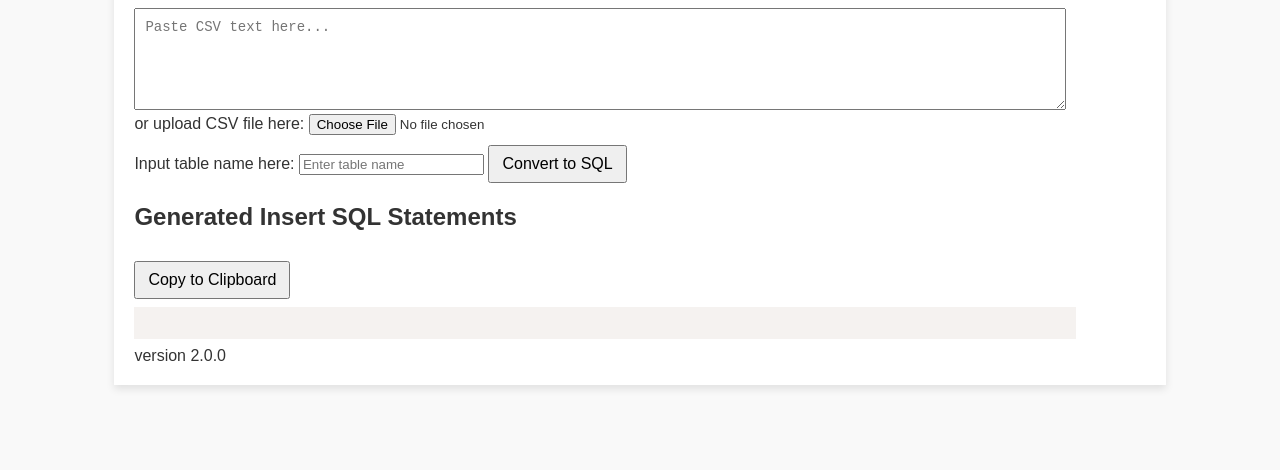
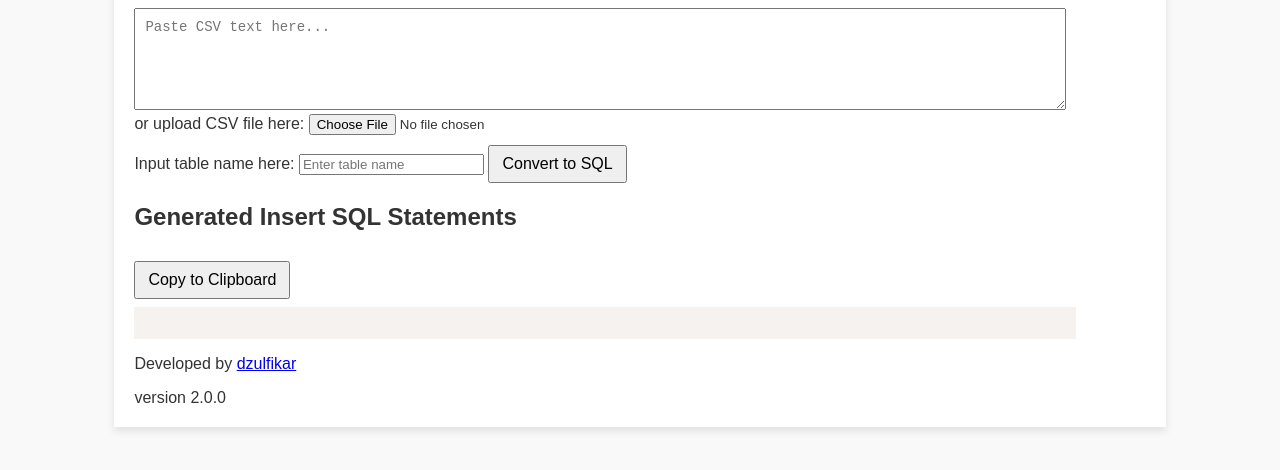
Before and after one commit to dzulfikar08/csv-to-mssql, a plain HTML site: page index.html in a window 1280 px wide. Shown: the part 128-598 px from the top of the page. Drawn offline with Linux system fonts and the light colour scheme.

Commit message:
add my name

```diff
--- a/index.html
+++ b/index.html
@@ -30,6 +30,7 @@
     <h2>Generated Insert SQL Statements</h2>
     <button onclick="copyToClipboard()">Copy to Clipboard</button>
     <pre><code id="sqlOutput" class="language-sql"></code></pre>
+    <p id="downloadLink">Developed by <a href="https://dzulfikar.com">dzulfikar</a></p>
     <footer>version 2.0.0</footer>
 
   </div>
```
